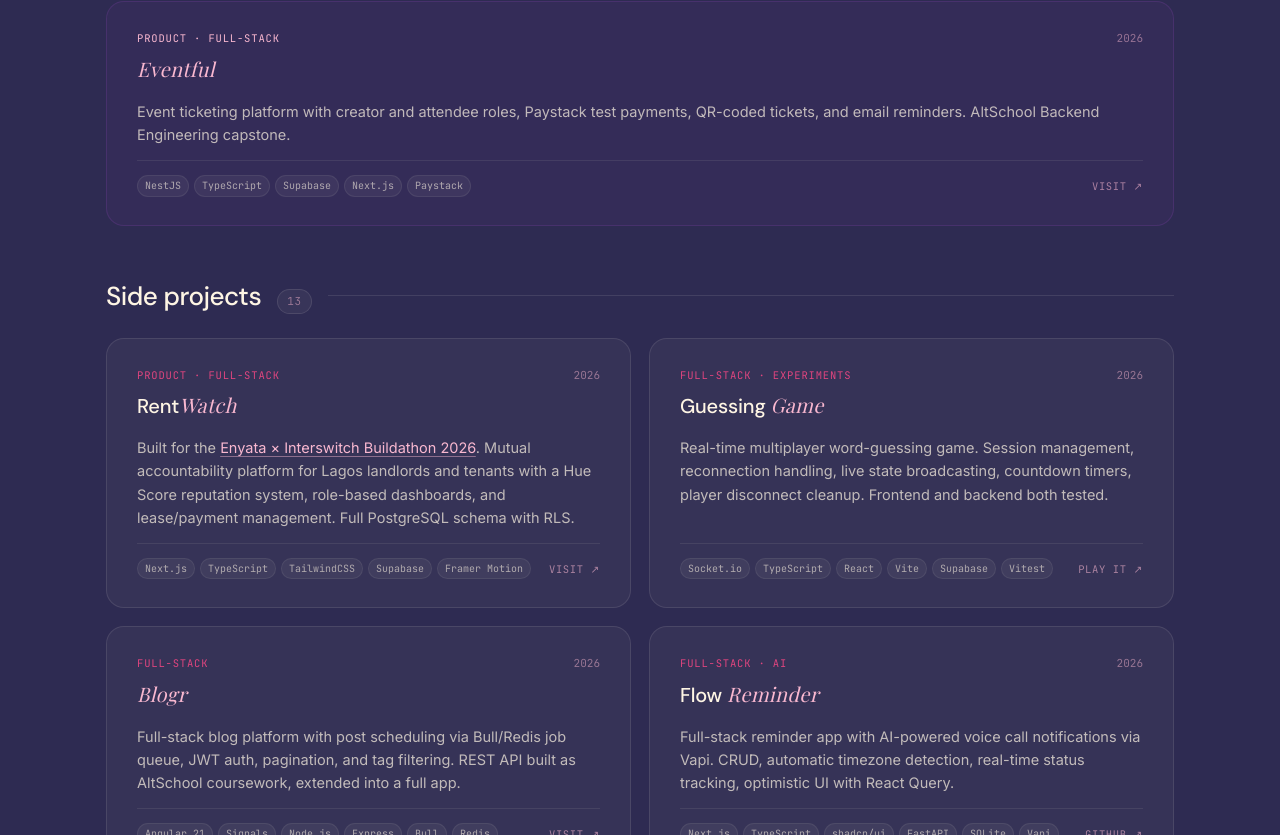
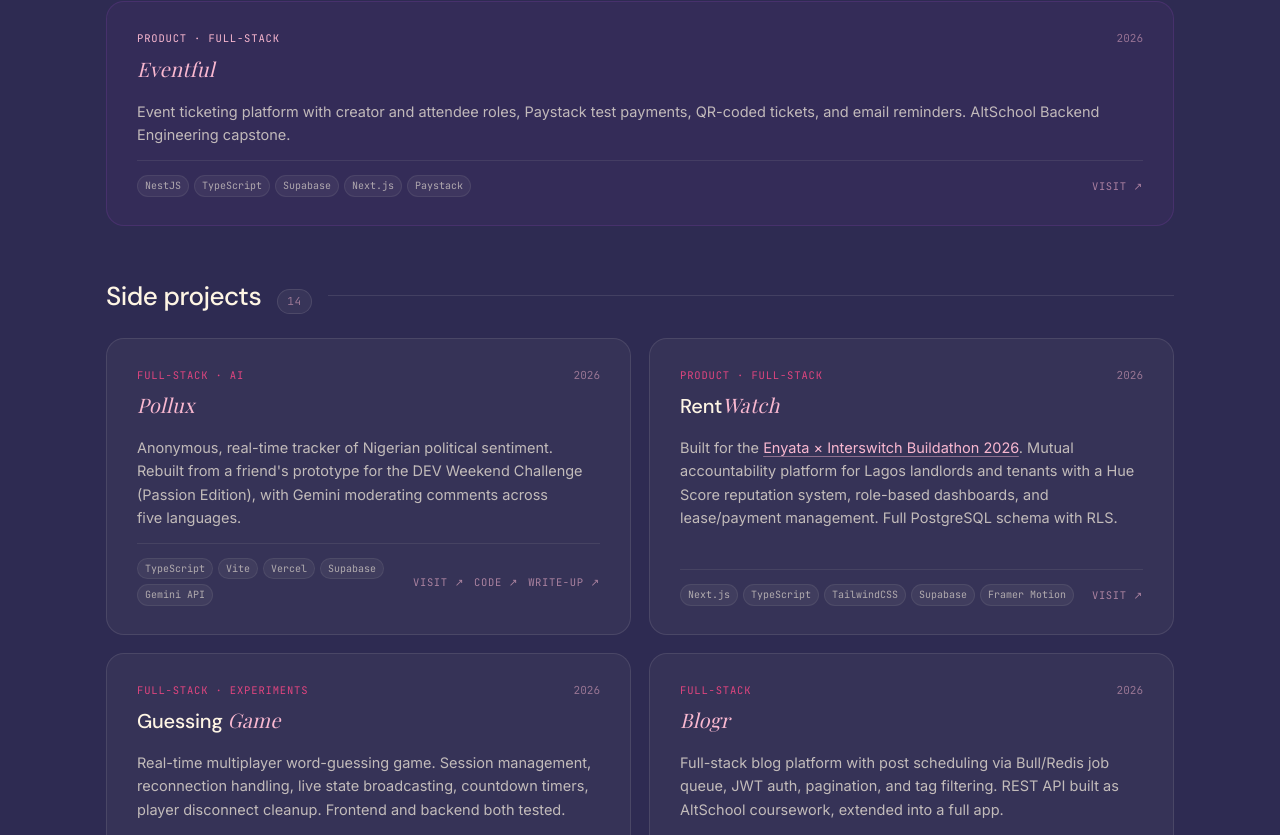
Before and after one commit to akcumeh/akcumeh.github.io, a website built with Vite: page projects.html in a window 1280 px wide. Shown: the part 930-1765 px from the top of the page. Built offline with nearby package versions, Linux system fonts and the light colour scheme; a web font is replaced by a local one.

Commit message:
chore: add project pollux

```diff
--- a/projects.html
+++ b/projects.html
@@ -113,9 +113,30 @@
                 <!-- ── Side Projects ── -->
                 <div class="group-head" data-group>
                     <h3>Side projects</h3>
-                    <span class="count-pill">13</span>
+                    <span class="count-pill">14</span>
                     <div class="rule"></div>
                 </div>
+
+                <article class="proj-card" data-cat="full-stack ai">
+                    <div class="proj-head">
+                        <div>
+                            <div class="proj-cat">Full-Stack · AI</div>
+                            <div class="proj-name"><em>Pollux</em></div>
+                        </div>
+                        <div class="proj-year">2026</div>
+                    </div>
+                    <p class="proj-desc">Anonymous, real-time tracker of Nigerian political sentiment. Rebuilt from a friend's prototype for the DEV Weekend Challenge (Passion Edition), with Gemini moderating comments across five languages.</p>
+                    <div class="proj-foot">
+                        <div class="proj-stack">
+                            <span>TypeScript</span><span>Vite</span><span>Vercel</span><span>Supabase</span><span>Gemini API</span>
+                        </div>
+                        <div style="display:flex;gap:10px">
+                            <a class="proj-link" href="https://pollux-ng.vercel.app" target="_blank" rel="noopener">Visit</a>
+                            <a class="proj-link" href="https://github.com/akcumeh/poll-ux" target="_blank" rel="noopener">Code</a>
+                            <a class="proj-link" href="https://dev.to/akcumeh/pollux-lets-explore-nigerian-political-sentiment-ifo" target="_blank" rel="noopener">Write-up</a>
+                        </div>
+                    </div>
+                </article>
 
                 <article class="proj-card" data-cat="product full-stack">
                     <div class="proj-head">
```
Also changed, not shown: index.html (+8 -0 lines).
